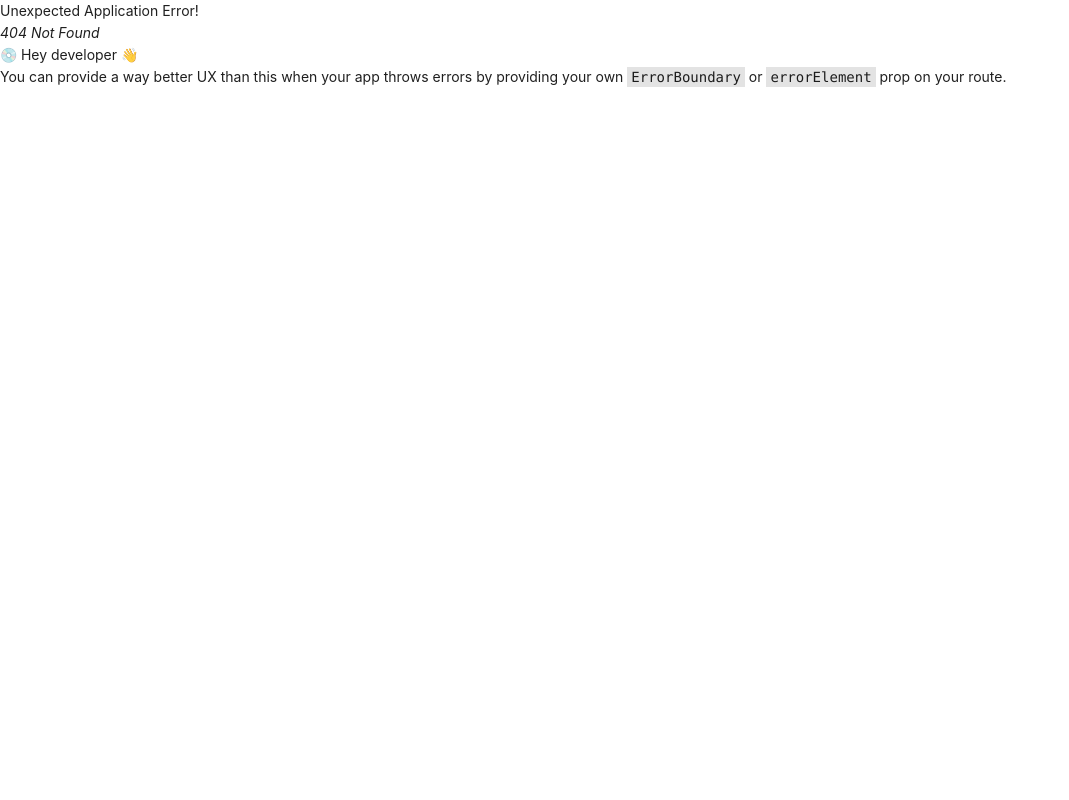
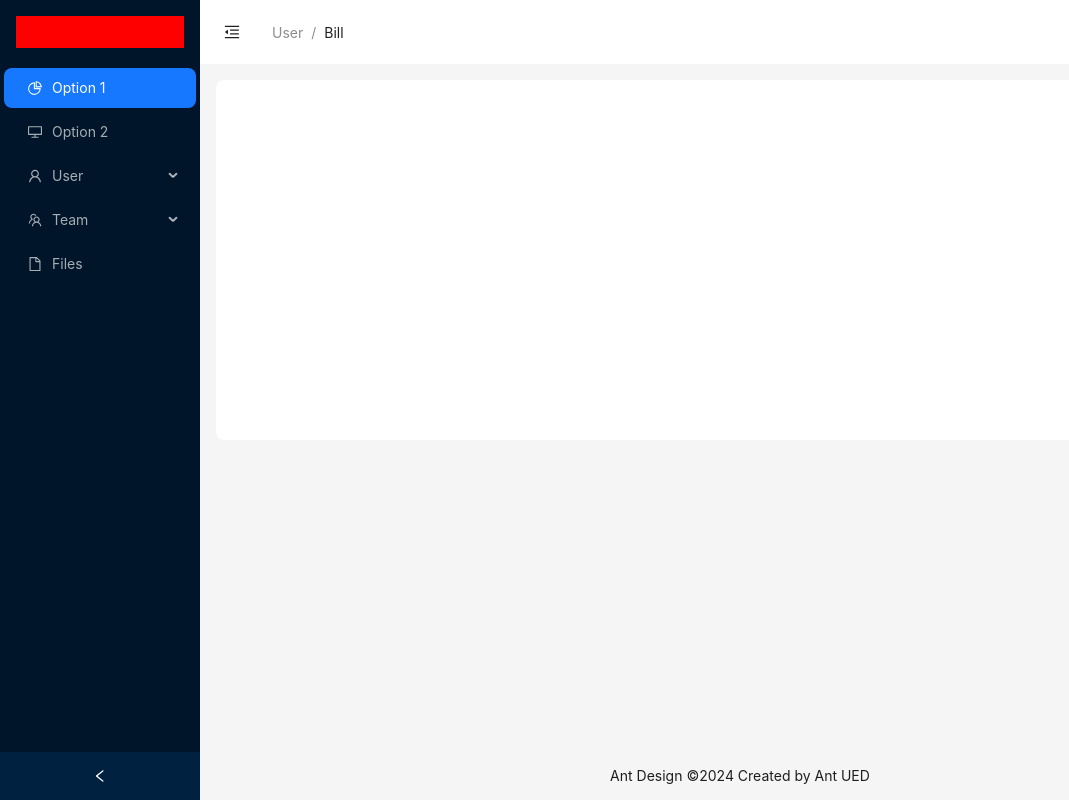
Before and after one commit to novohit/manager-template, a React (Vite) app: page /manager in a window 1280 px wide. Before the commit this address had no page. Shown: the whole page, without its empty margins (0-1069 px from the left). Built offline with nearby package versions, Linux system fonts and the light colour scheme.

Commit message:
feat: add ManagerLayout

```diff
--- /dev/null
+++ b/src/layouts/ManagerLayout.tsx
@@ -0,0 +1,89 @@
+import React, { useState } from 'react';
+import {
+  DesktopOutlined,
+  FileOutlined,
+  MenuFoldOutlined,
+  MenuUnfoldOutlined,
+  PieChartOutlined,
+  TeamOutlined,
+  UserOutlined,
+} from '@ant-design/icons';
+import type { MenuProps } from 'antd';
+import { Breadcrumb, Button, Layout, Menu, Space, theme } from 'antd';
+import { Outlet } from 'react-router-dom';
+
+const { Header, Content, Footer, Sider } = Layout;
+
+type MenuItem = Required<MenuProps>['items'][number];
+
+function getItem(label: React.ReactNode, key: React.Key, icon?: React.ReactNode, children?: MenuItem[]): MenuItem {
+  return {
+    key,
+    icon,
+    children,
+    label,
+  } as MenuItem;
+}
+
+const items: MenuItem[] = [
+  getItem('Option 1', '1', <PieChartOutlined />),
+  getItem('Option 2', '2', <DesktopOutlined />),
+  getItem('User', 'sub1', <UserOutlined />, [getItem('Tom', '3'), getItem('Bill', '4'), getItem('Alex', '5')]),
+  getItem('Team', 'sub2', <TeamOutlined />, [getItem('Team 1', '6'), getItem('Team 2', '8')]),
+  getItem('Files', '9', <FileOutlined />),
+];
+
+const ManagerLayout: React.FC = () => {
+  const [collapsed, setCollapsed] = useState(false);
+  const {
+    token: { colorBgContainer, borderRadiusLG },
+  } = theme.useToken();
+
+  return (
+    <Layout style={{ minHeight: '100vh' }}>
+      {/* 左侧栏 */}
+      <Sider collapsible collapsed={collapsed} onCollapse={value => setCollapsed(value)}>
+        <div style={{ height: '32px', margin: '16px', background: 'red' }} />
+        <Menu theme="dark" defaultSelectedKeys={['1']} mode="inline" items={items} />
+      </Sider>
+      {/* 右侧区域 */}
+      <Layout>
+        <Header style={{ padding: 0, background: colorBgContainer }}>
+          <Space>
+            <Button
+              type="text"
+              icon={collapsed ? <MenuUnfoldOutlined /> : <MenuFoldOutlined />}
+              onClick={() => setCollapsed(!collapsed)}
+              style={{
+                fontSize: '16px',
+                width: 64,
+                height: 64,
+              }}
+            />
+            <Breadcrumb style={{ margin: '16px 0' }}>
+              <Breadcrumb.Item>User</Breadcrumb.Item>
+              <Breadcrumb.Item>Bill</Breadcrumb.Item>
+            </Breadcrumb>
+          </Space>
+        </Header>
+        <Content style={{ margin: '16px 16px 0' }}>
+          <div
+            style={{
+              padding: 24,
+              minHeight: 360,
+              background: colorBgContainer,
+              borderRadius: borderRadiusLG,
+            }}
+          >
+            <Outlet />
+          </div>
+        </Content>
+        <Footer style={{ textAlign: 'center', padding: 0, lineHeight: '48px' }}>
+          Ant Design ©{new Date().getFullYear()} Created by Ant UED
+        </Footer>
+      </Layout>
+    </Layout>
+  );
+};
+
+export default ManagerLayout;
--- a/src/pages/Welcome.tsx
+++ b/src/pages/Welcome.tsx
@@ -1,7 +1,7 @@
 import { hello } from '@/services/hello';
-import React, { FC, useEffect, useState } from 'react';
+import React, { useEffect, useState } from 'react';
 
-const Welcome: FC = () => {
+const Welcome: React.FC = () => {
   const [name, setName] = useState('');
 
   useEffect(() => {
--- a/src/pages/login/Login.tsx
+++ b/src/pages/login/Login.tsx
@@ -1,13 +1,13 @@
 import { UserAddOutlined } from '@ant-design/icons';
 import { Button, Checkbox, Form, Input, Space, Typography } from 'antd';
-import React, { FC } from 'react';
+import React from 'react';
 import styles from './Login.module.scss';
 import { Link, useNavigate } from 'react-router-dom';
 import { REGISTER_PATH } from '@/router';
 
 const { Title } = Typography;
 
-const Login: FC = () => {
+const Login: React.FC = () => {
   const nav = useNavigate();
   return (
     <div className={styles.container}>
--- /dev/null
+++ b/src/pages/register/Register.tsx
@@ -0,0 +1,78 @@
+import { UserAddOutlined } from '@ant-design/icons';
+import { Button, Checkbox, Form, Input, Space, Typography } from 'antd';
+import React from 'react';
+import styles from '../login/Login.module.scss';
+import { Link, useNavigate } from 'react-router-dom';
+import { LOGIN_PATH, REGISTER_PATH } from '@/router';
+
+const { Title } = Typography;
+
+const Register: React.FC = () => {
+  const nav = useNavigate();
+  return (
+    <div className={styles.container}>
+      <div className={styles.wrapper}>
+        <div className={styles.title}>
+          <Space>
+            <Title level={2}>
+              <UserAddOutlined />
+            </Title>
+            <Title level={2}>注册新用户</Title>
+          </Space>
+        </div>
+        <Form labelCol={{ span: 6 }} wrapperCol={{ span: 16 }} onFinish={() => {}}>
+          <Form.Item
+            label="用户名"
+            name="username"
+            rules={[
+              { required: true, message: '请输入用户名' },
+              {
+                type: 'string',
+                min: 4,
+                max: 20,
+                message: '字符长度在 4-20 之间',
+              },
+              { pattern: /^\w+$/, message: '只能为字母数学或下划线' },
+            ]}
+            validateFirst={true} // 当某一规则校验不通过时，是否停止剩下的规则的校验
+          >
+            <Input />
+          </Form.Item>
+          <Form.Item label="密码" name="password" rules={[{ required: true, message: '请输入密码' }]}>
+            <Input.Password />
+          </Form.Item>
+          <Form.Item
+            label="确认密码"
+            name="rePassword"
+            dependencies={['password']} // 依赖于 password ，password 变化，会重新触发 validator
+            rules={[
+              { required: true, message: '请确认密码' },
+              ({ getFieldValue }) => ({
+                validator(_, value) {
+                  if (!value || getFieldValue('password') === value) {
+                    return Promise.resolve();
+                  } else {
+                    return Promise.reject(new Error('密码不一致'));
+                  }
+                },
+              }),
+            ]}
+            validateFirst={true}
+          >
+            <Input.Password />
+          </Form.Item>
+          <Form.Item wrapperCol={{ offset: 6, span: 18 }}>
+            <Space direction="horizontal">
+              <Button type="primary" htmlType="submit">
+                注册
+              </Button>
+              <Link to={LOGIN_PATH}>已有账户，去登录</Link>
+            </Space>
+          </Form.Item>
+        </Form>
+      </div>
+    </div>
+  );
+};
+
+export default Register;
```
Also changed, not shown: src/router/index.tsx (+12 -0 lines).
